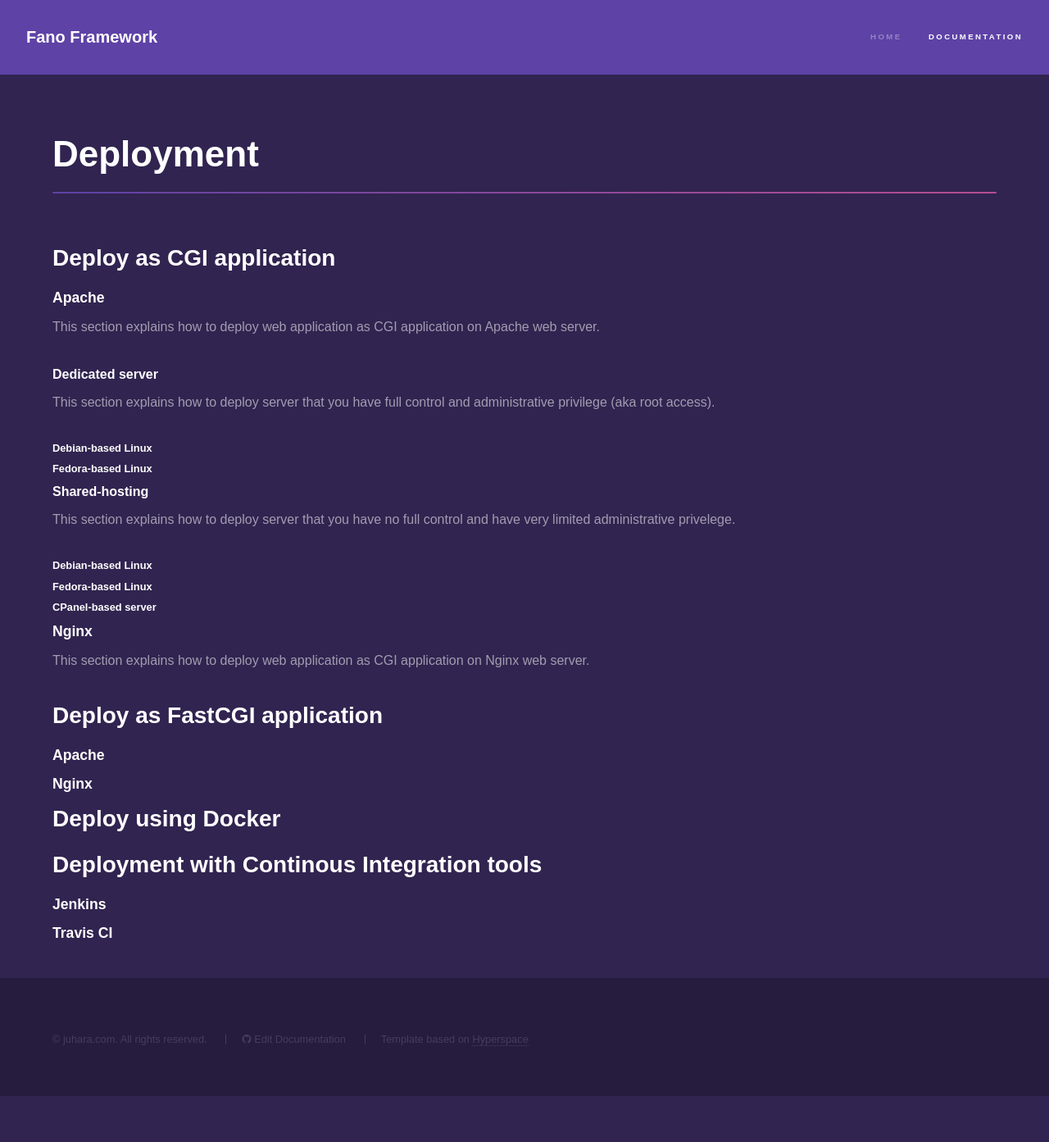
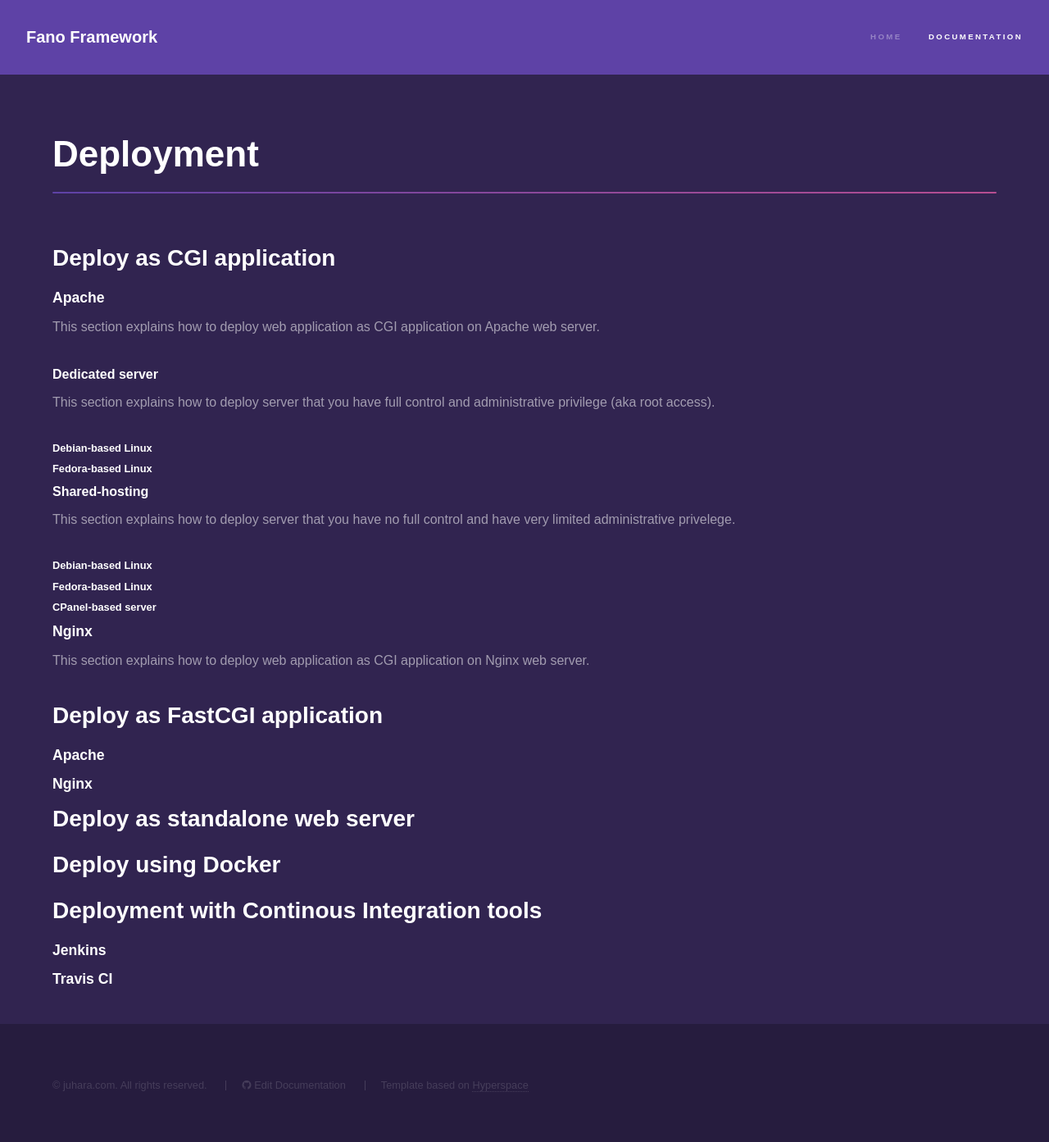
Before and after one commit to fanoframework/fanoframework.github.io, a Jekyll site: the page built from deployment/index.md, in a window 1280 px wide. Shown: the whole page at 82% size. Built offline with Jekyll 4.4.1, drawn with Linux system fonts in a browser that asks for light colours; our own code applies the rules of GitHub Pages for plain Markdown files; before the commit the page ends 1337 px from its top, so only the background shows below that.

Commit message:
edit deployment content

```diff
--- a/deployment/index.md
+++ b/deployment/index.md
@@ -39,6 +39,10 @@
 
 ### Nginx
 
+
+## Deploy as standalone web server
+
+
 ## Deploy using Docker
 
 ## Deployment with Continous Integration tools
```
